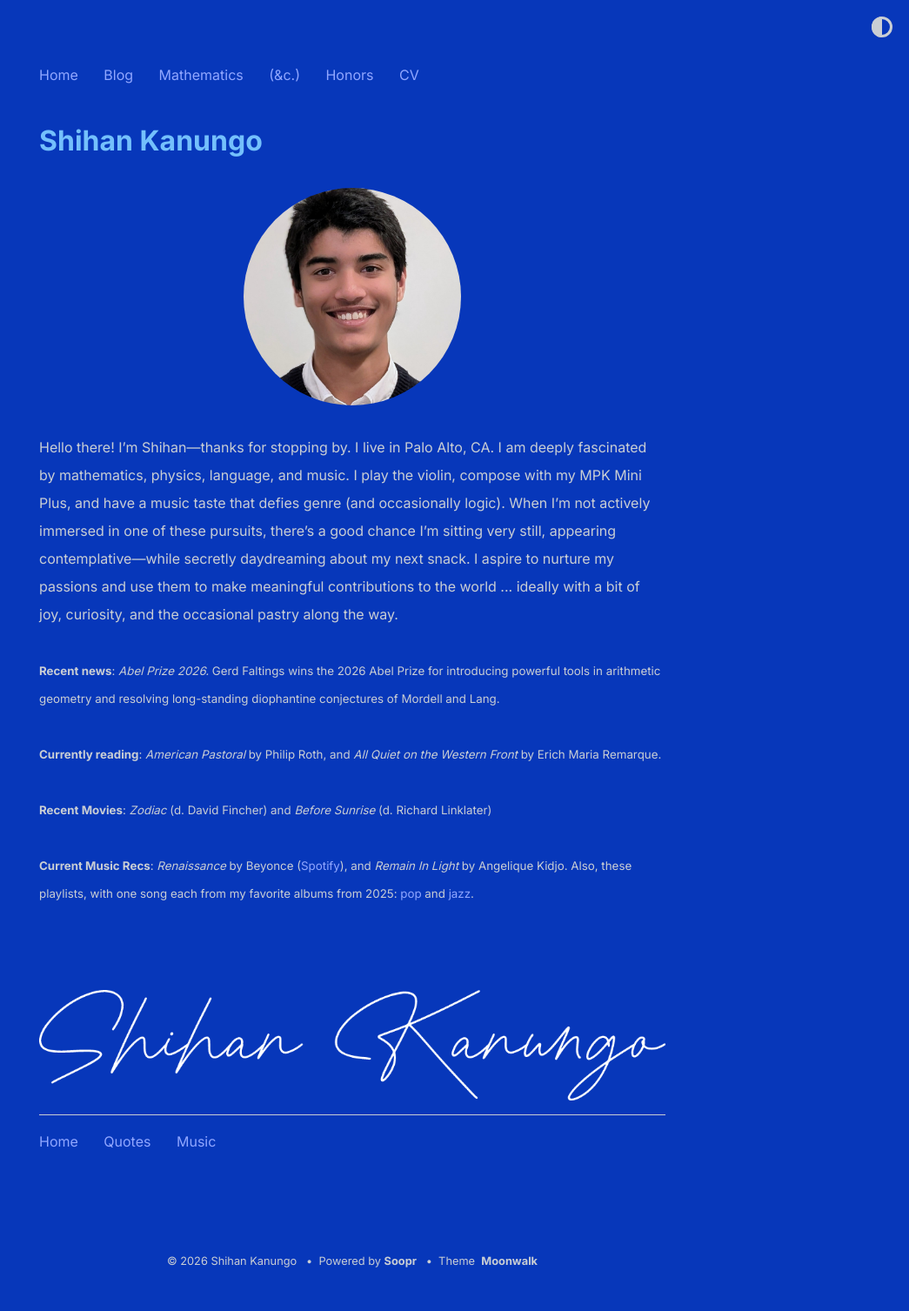
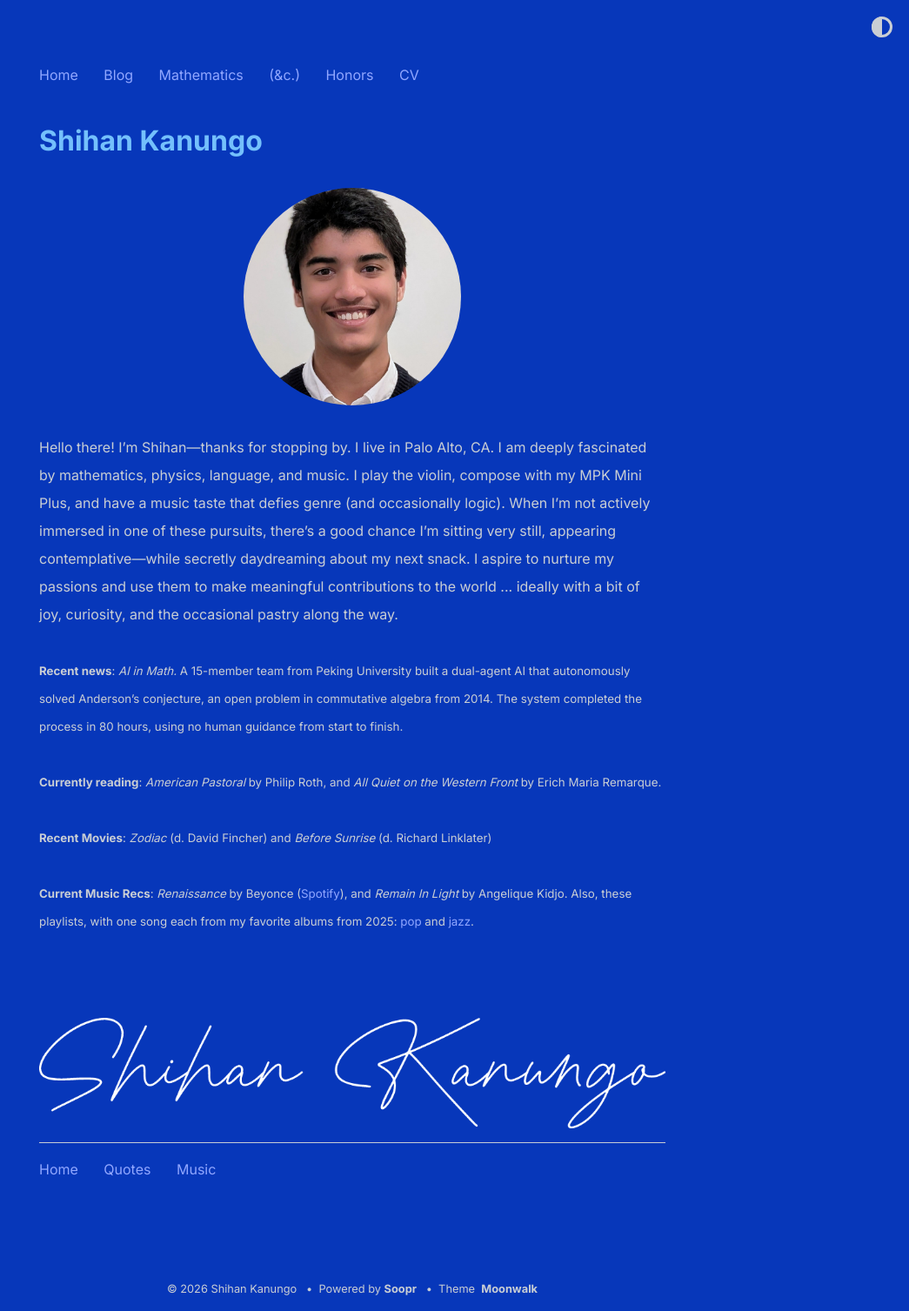
Before and after one commit to shihankanungo/shihankanungo.github.io, a Jekyll site: the page built from index.md, in a window 1280 px wide. Shown: the whole page at 87% size, without its empty margins (235-1280 px from the left). Built offline with Jekyll 4.4.1, drawn with Linux system fonts in a browser that asks for light colours; before the commit the page ends 1475 px from its top, so only the background shows below that.

Commit message:
Update recent news section in _config.yml

```diff
--- a/_config.yml
+++ b/_config.yml
@@ -6,7 +6,7 @@ description: > # description of the site (multiple lines allowed)
   Hello there! I’m Shihan&mdash;thanks for stopping by. I live in Palo Alto, CA. I am deeply fascinated by mathematics, physics, language, and music. I play the violin, compose with my MPK Mini Plus, and have a music taste that defies genre (and occasionally logic). When I’m not actively immersed in one of these pursuits, there’s a good chance I’m sitting very still, appearing contemplative&mdash;while secretly daydreaming about my next snack. I aspire to nurture my passions and use them to make meaningful contributions to the world ... ideally with a bit of joy, curiosity, and the occasional pastry along the way.
           <br /><br />
 
-          <small><b>Recent news</b>: <i>Abel Prize 2026.</i> Gerd Faltings wins the 2026 Abel Prize for introducing powerful tools in arithmetic geometry and resolving long-standing diophantine conjectures of Mordell and Lang.</small>
+          <small><b>Recent news</b>: <i>AI in Math.</i> A 15-member team from Peking University built a dual-agent AI that autonomously solved Anderson’s conjecture, an open problem in commutative algebra from 2014. The system completed the process in 80 hours, using no human guidance from start to finish.</small>
           <br /><br />
           <small><b>Currently reading</b>: <i>American Pastoral</i> by Philip Roth,  and <i>All Quiet on the Western Front</i> by Erich Maria Remarque.</small>
           <br /><br />
```
